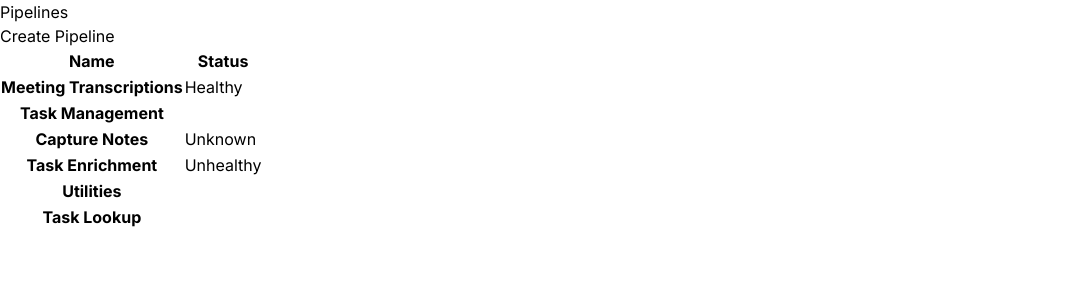
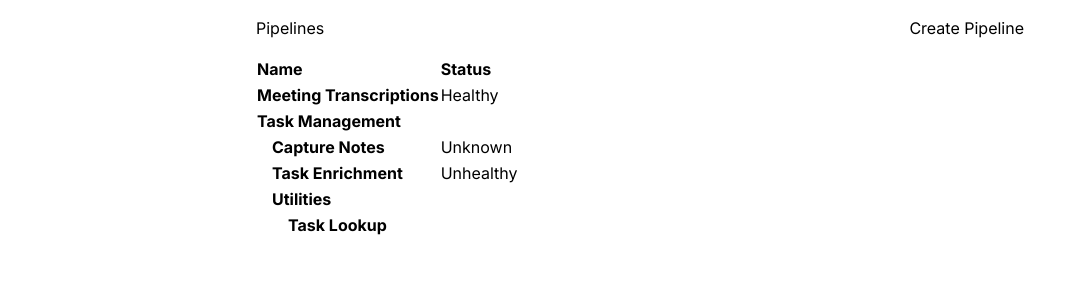
Before and after one commit to werronense/file-explorer, a Next.js app: page / in a window 1280 px wide. Shown: the top 300 px of the page, without its empty margins (0-1085 px from the left). Built offline with nearby package versions, Linux system fonts and the light colour scheme.

Commit message:
Add basic styles

```diff
--- a/src/app/page.tsx
+++ b/src/app/page.tsx
@@ -1,11 +1,11 @@
 export default function Home() {
   return (
-    <main>
-      <div>
+    <main className="max-w-3xl mx-auto mt-4">
+      <div className="flex justify-between">
         <h1>Pipelines</h1>
         <button type="button">Create Pipeline</button>
       </div>
-      <table>
+      <table className="text-left mt-4">
         <thead>
           <tr>
             <th scope="col">Name</th>
@@ -25,22 +25,22 @@ export default function Home() {
             <td></td>
           </tr>
           <tr>
-            <th scope="row">Capture Notes</th>
+            <th scope="row" className="pl-4">Capture Notes</th>
             <td>Unknown</td>
             <td></td>
           </tr>
           <tr>
-            <th scope="row">Task Enrichment</th>
+            <th scope="row" className="pl-4">Task Enrichment</th>
             <td>Unhealthy</td>
             <td></td>
           </tr>
           <tr>
-            <th scope="row">Utilities</th>
+            <th scope="row" className="pl-4">Utilities</th>
             <td></td>
             <td></td>
           </tr>
           <tr>
-            <th scope="row">Task Lookup</th>
+            <th scope="row" className="pl-8">Task Lookup</th>
             <td></td>
             <td></td>
           </tr>
```
